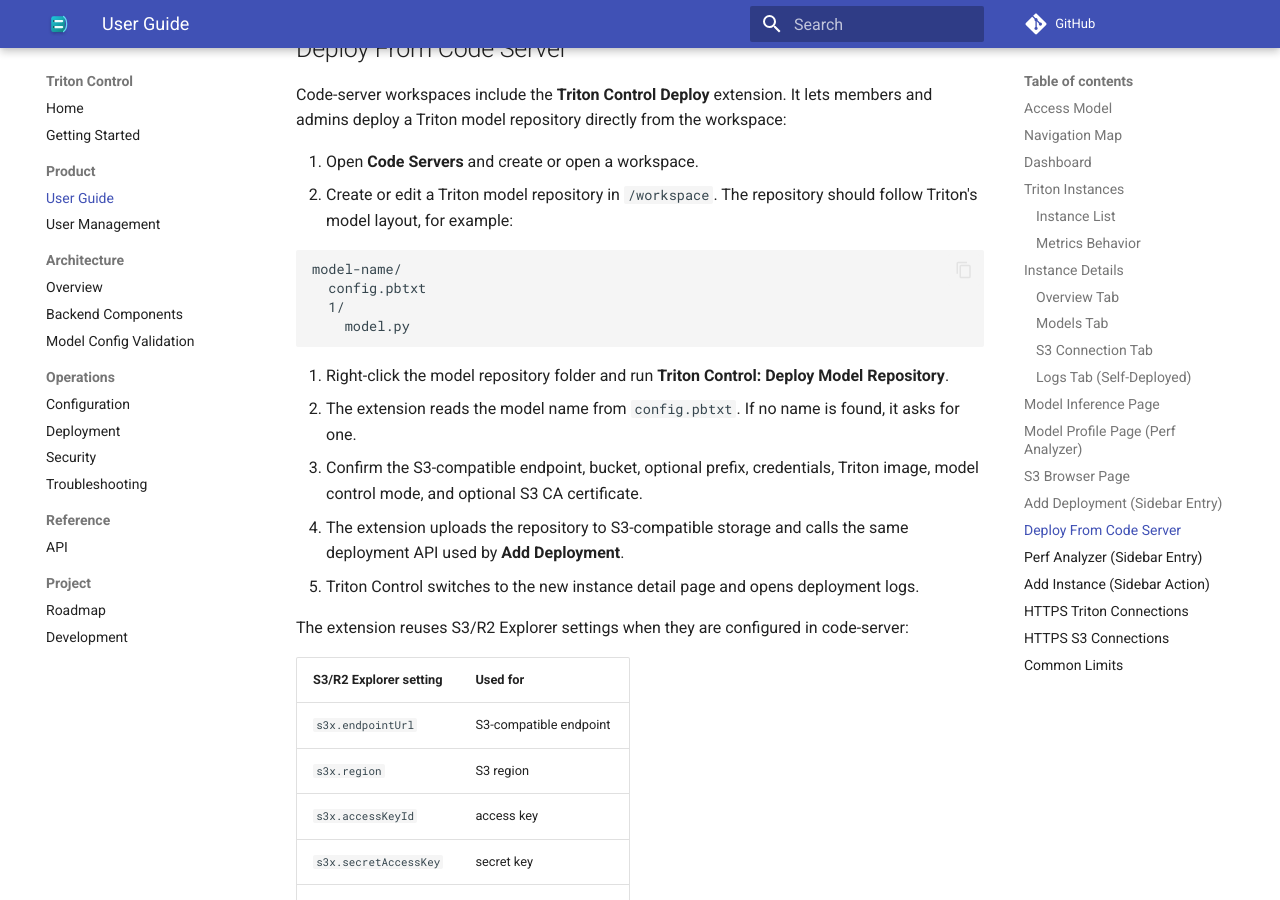
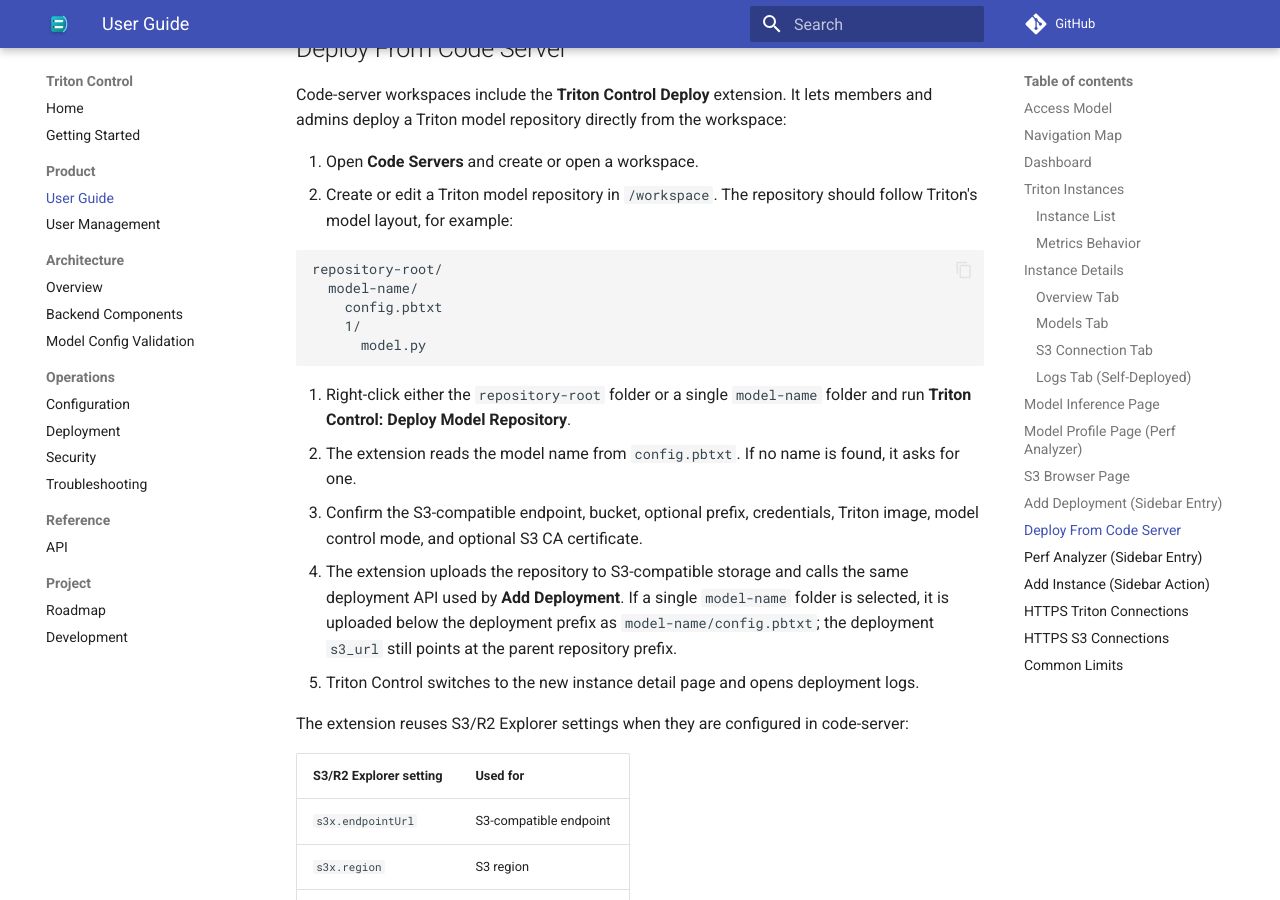
Before and after one commit to ai-lab-tech/triton-control, an MkDocs documentation site: the page built from docs/user-guide.md, in a window 1280 px wide and 900 px high, scrolled down 7448 px. Built offline with MkDocs 1.6.1 and Material for MkDocs 9.7.7, drawn with Linux system fonts in a browser that asks for light colours.

Commit message:
fix(code-server): upload Triton model folders under repository root

````diff
--- a/docs/user-guide.md
+++ b/docs/user-guide.md
@@ -279,20 +279,25 @@
    should follow Triton's model layout, for example:
 
    ```text
-   model-name/
-     config.pbtxt
-     1/
-       model.py
+   repository-root/
+     model-name/
+       config.pbtxt
+       1/
+         model.py
    ```
 
-3. Right-click the model repository folder and run
+3. Right-click either the `repository-root` folder or a single `model-name`
+   folder and run
    **Triton Control: Deploy Model Repository**.
 4. The extension reads the model name from `config.pbtxt`. If no name is found,
    it asks for one.
 5. Confirm the S3-compatible endpoint, bucket, optional prefix, credentials,
    Triton image, model control mode, and optional S3 CA certificate.
 6. The extension uploads the repository to S3-compatible storage and calls the
-   same deployment API used by **Add Deployment**.
+   same deployment API used by **Add Deployment**. If a single `model-name`
+   folder is selected, it is uploaded below the deployment prefix as
+   `model-name/config.pbtxt`; the deployment `s3_url` still points at the
+   parent repository prefix.
 7. Triton Control switches to the new instance detail page and opens deployment
    logs.
 
````
Also changed, not shown: code-server-extensions/triton-deploy/README.md (+31 -4 lines), 2 other files.
